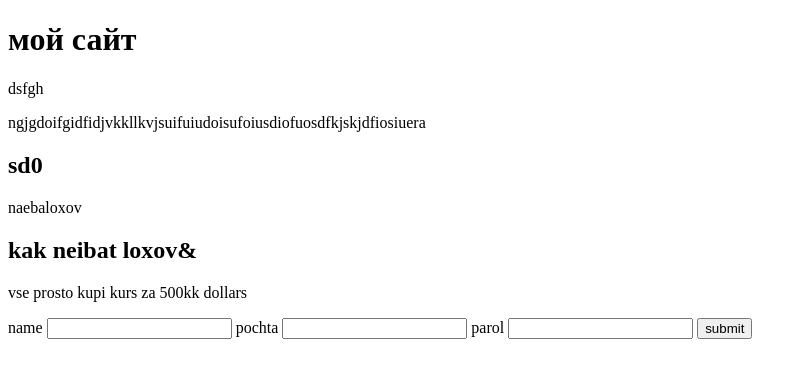
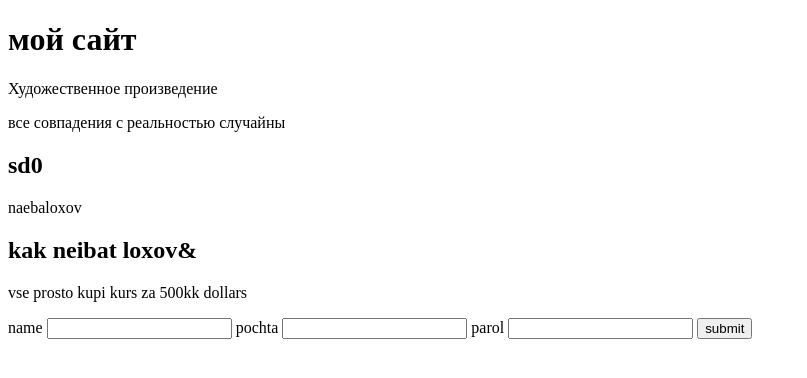
Before and after one commit to tus4ed/-zero, a plain HTML site: page index.html in a window 1280 px wide. Shown: the whole page, without its empty margins (0-807 px from the left). Drawn offline with Linux system fonts and the light colour scheme.

Commit message:
Update index.html

```diff
--- a/index.html
+++ b/index.html
@@ -9,8 +9,8 @@
     <h1>мой сайт</h1>
     <main id = "p">
         <div id ='content'>
-            <p>dsfgh</p>
-            <p>ngjgdoifgidfidjvkkllkvjsuifuiudoisufoiusdiofuosdfkjskjdfiosiuera</p>
+            <p>Художественное произведение</p>
+            <p>все совпадения с реальностью случайны</p>
         </div>
         <section>
             <h2>sd0</h2>
```
